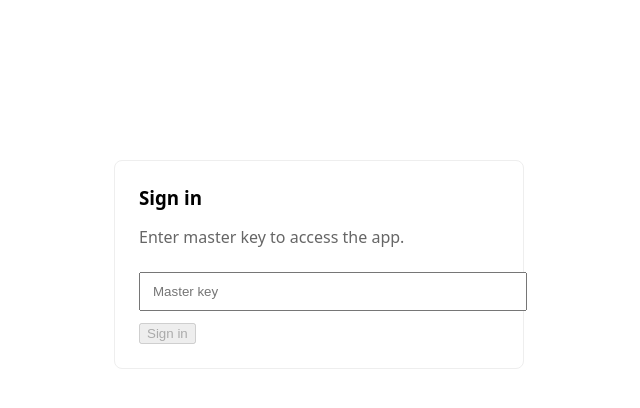
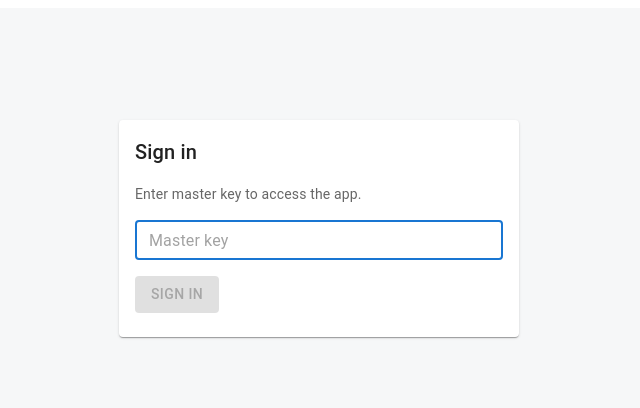
Before and after one commit to talkxo/beautiful-emails, a React (Vite) app: page / in a window 1280 px wide. Shown: the top 408 px of the page, without its empty margins (329-969 px from the left). Built offline with nearby package versions, Linux system fonts and the light colour scheme.

Commit message:
style: beautify login and image upload pages using MUI

```diff
--- a/src/auth.tsx
+++ b/src/auth.tsx
@@ -1,5 +1,6 @@
 import React, { useState } from 'react';
 import { createRoot } from 'react-dom/client';
+import { Box, Button, Card, CardContent, Stack, TextField, Typography } from '@mui/material';
 
 export function hasSession(): boolean {
   return typeof window !== 'undefined' && window.localStorage.getItem('auth_ok') === '1';
@@ -36,21 +37,37 @@ function Login(): JSX.Element {
   }
 
   return (
-    <div style={{ maxWidth: 360, margin: '20vh auto 0', padding: 24, border: '1px solid #eee', borderRadius: 8, fontFamily: 'ui-sans-serif, system-ui' }}>
-      <h3 style={{ margin: 0 }}>Sign in</h3>
-      <p style={{ color: '#666' }}>Enter master key to access the app.</p>
-      <input
+    <Box display="grid" alignItems="start" justifyContent="center" minHeight="100vh" sx={{ backgroundColor: '#f6f7f8', pt: { xs: 8, sm: 14 } }}>
+      <Card sx={{ width: 400, maxWidth: '90vw' }} elevation={1}>
+        <CardContent>
+          <Stack spacing={2}>
+            <Typography variant="h6">Sign in</Typography>
+            <Typography variant="body2" color="text.secondary">
+              Enter master key to access the app.
+            </Typography>
+            <TextField
               type="password"
               value={key}
               onChange={(e) => setKey(e.target.value)}
               placeholder="Master key"
-        style={{ width: '100%', padding: '10px 12px', marginTop: 8 }}
+              size="small"
+              fullWidth
               disabled={busy}
+              autoFocus
             />
-      {error && <div style={{ color: 'crimson', marginTop: 8 }}>{error}</div>}
-      <div style={{ marginTop: 12, display: 'flex', gap: 8 }}>
-        <button onClick={submit} disabled={busy || !key}>Sign in</button>
-      </div>
-    </div>
+            {error && (
+              <Typography variant="body2" color="error" sx={{ mt: -0.5 }}>
+                {error}
+              </Typography>
+            )}
+            <Stack direction="row" justifyContent="flex-start">
+              <Button variant="contained" onClick={submit} disabled={busy || !key}>
+                Sign in
+              </Button>
+            </Stack>
+          </Stack>
+        </CardContent>
+      </Card>
+    </Box>
   );
 }
```
Also changed, not shown: src/image.tsx (+49 -34 lines), 1 other file (tests, documents, lock files or other folders). Lines whose indentation alone changed are shown as unchanged.
